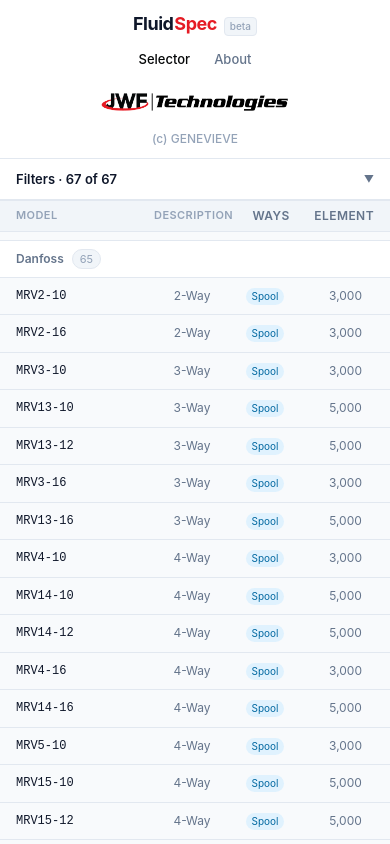
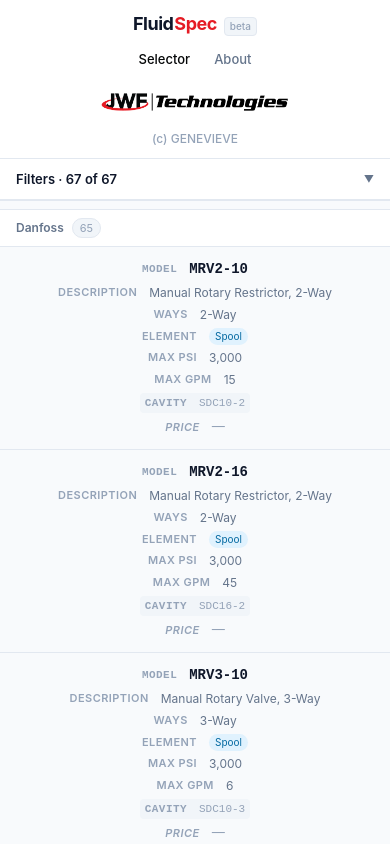
Before and after one commit to JenaLRW/FluidSpec, a React (Create React App) app: page / in a window 390 px wide. Shown: the top 844 px of the page. Built offline with nearby package versions, Linux system fonts and the light colour scheme; the HTML template or start-up script is replaced by a standard one.

Commit message:
mobile rendering elements

```diff
--- a/src/components/ResultsTable.js
+++ b/src/components/ResultsTable.js
@@ -37,18 +37,18 @@
 
           {grouped[mfr].map(part => (
             <div key={part.id} className={styles.row}>
-              <span className={styles.model}>{part.model}</span>
-              <span className={styles.desc}>{part.description}</span>
-              <span className={styles.centered}>{part.ways}</span>
-              <span className={styles.centered}>
+              <span className={styles.model} data-label="Model">{part.model}</span>
+              <span className={styles.desc} data-label="Description">{part.description}</span>
+              <span className={styles.centered} data-label="Ways">{part.ways}</span>
+              <span className={styles.centered} data-label="Element">
                 <span className={part.element === 'Poppet' ? styles.badgePoppet : styles.badgeSpool}>
                   {part.element}
                 </span>
               </span>
-              <span className={styles.centered}>{part.maxPsi.toLocaleString()}</span>
-              <span className={styles.centered}>{part.maxGpm !== null ? part.maxGpm : '—'}</span>
-              <span className={styles.cavity}>{part.cavity}</span>
-              <span className={styles.price}>
+              <span className={styles.centered} data-label="Max PSI">{part.maxPsi.toLocaleString()}</span>
+              <span className={styles.centered} data-label="Max GPM">{part.maxGpm !== null ? part.maxGpm : '—'}</span>
+              <span className={styles.cavity} data-label="Cavity">{part.cavity}</span>
+              <span className={styles.price} data-label="Price">
                 {part.price !== null ? `$${part.price.toFixed(2)}` : '—'}
               </span>
             </div>
--- a/src/components/ResultsTable.module.css
+++ b/src/components/ResultsTable.module.css
@@ -155,3 +155,55 @@
 .right {
   text-align: right;
 }
+
+@media (max-width: 768px) {
+  .colHead {
+    display: none;
+  }
+
+  .mfrHeader {
+    position: sticky;
+    top: 0;
+    z-index: 5;
+  }
+
+  .row {
+    display: flex;
+    flex-direction: column;
+    gap: 4px;
+    padding: 12px 16px;
+  }
+
+  .row > span {
+    display: flex;
+    justify-content: space-between;
+    align-items: center;
+    gap: 12px;
+    text-align: left;
+  }
+
+  .row > span::before {
+    content: attr(data-label);
+    font-size: 11px;
+    font-weight: 600;
+    color: var(--color-text-subtle);
+    text-transform: uppercase;
+    letter-spacing: 0.04em;
+    flex-shrink: 0;
+  }
+
+  .desc {
+    white-space: normal;
+    overflow: visible;
+    text-overflow: clip;
+  }
+
+  .model {
+    font-size: 14px;
+    font-weight: 600;
+  }
+
+  .price {
+    text-align: left;
+  }
+}
```
